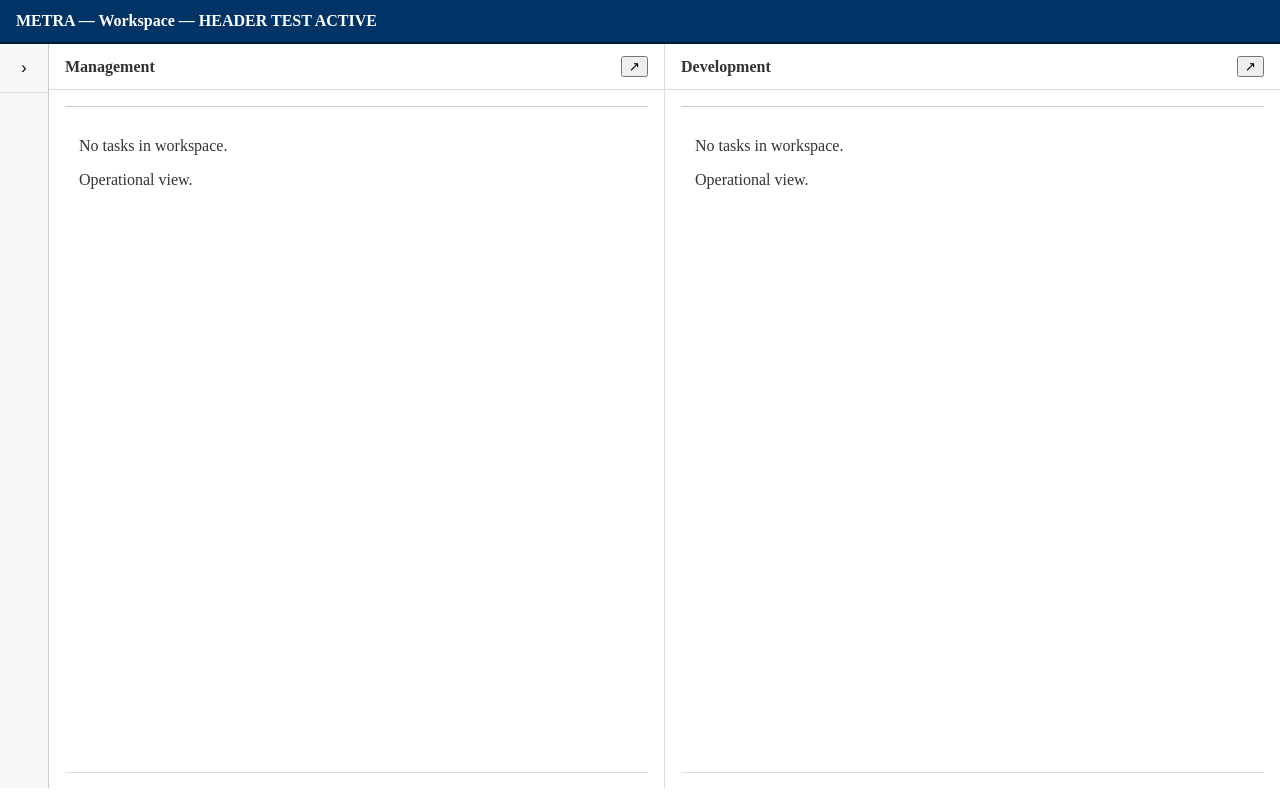
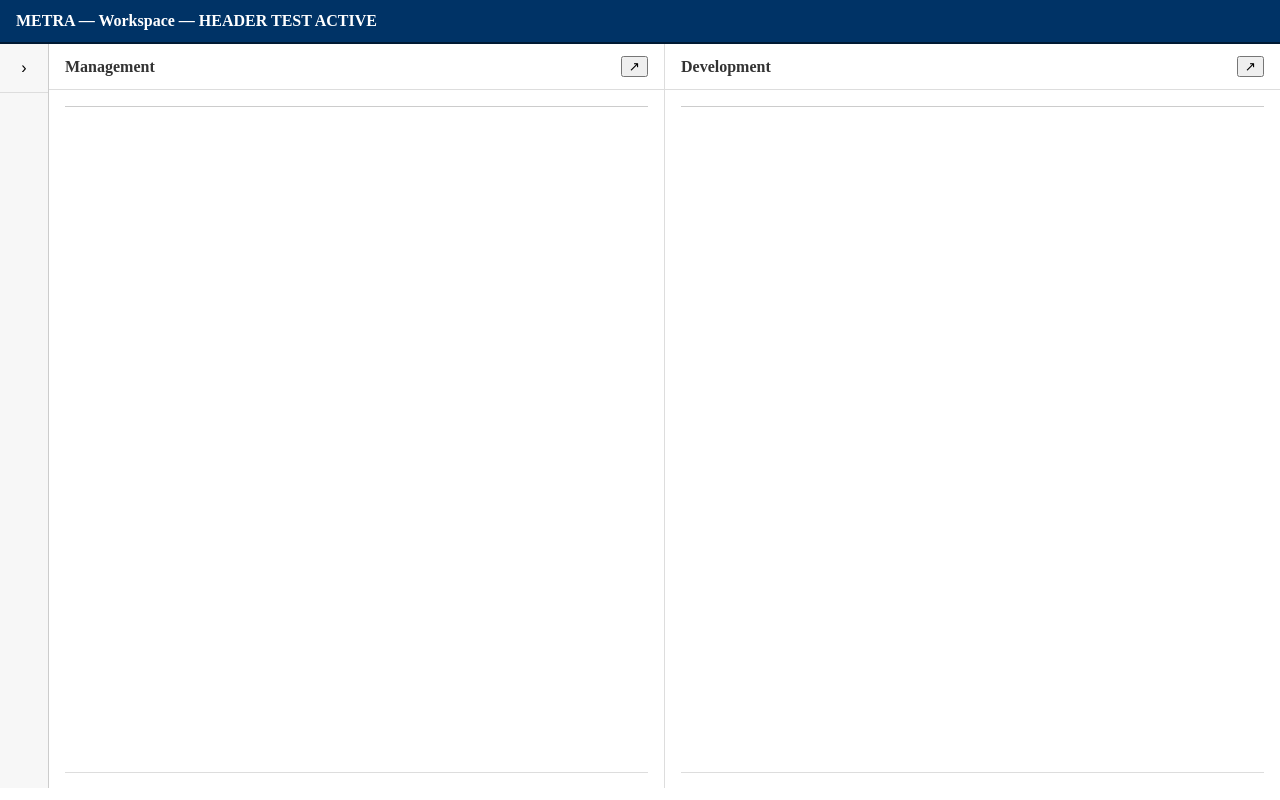
Before and after one commit to johnjkelly1945-ops/project-tracker-vite-pwa-v15, a React (Vite) app: page / in a window 1280 px wide. Built offline with nearby package versions, Linux system fonts and the light colour scheme.

Commit message:
Stage 219 — Verify canonical summary–task rendering order

```diff
--- a/src/components/PreProject.jsx
+++ b/src/components/PreProject.jsx
@@ -6,12 +6,12 @@ import PreProjectFooter from "./PreProjectFooter";
 /*
 =====================================================================
 METRA — PreProject.jsx
-Stage 217 — Canonical Creation Surface Restored
+Stage 219 — Summary-Grouped Task Rendering (Visibility Only)
 ---------------------------------------------------------------------
-• No inline task creation
-• Footer owns Create Task entry
-• Visibility-only summaries
-• No authority introduced
+• Summaries render chronologically
+• Tasks associated with summaries render beneath them
+• Orphan tasks remain rendered chronologically as before
+• Visibility only — no interaction, no authority
 =====================================================================
 */
 
@@ -43,11 +43,10 @@ export default function PreProject({
         }}
       >
         {/* ================= SUMMARIES (VISIBILITY ONLY) ================= */}
-        {summaries.length > 0 && (
-          <div style={{ marginBottom: "16px" }}>
-            {summaries.map((summary) => (
+        {summaries.length > 0 &&
+          summaries.map((summary) => (
+            <div key={summary.id} style={{ marginBottom: "16px" }}>
               <div
-                key={summary.id}
                 style={{
                   padding: "6px 8px",
                   marginBottom: "6px",
@@ -58,25 +57,29 @@ export default function PreProject({
               >
                 {summary.title || "Untitled summary"}
               </div>
-            ))}
-          </div>
-        )}
 
-        {/* ================= TASKS ================= */}
-        {tasks.length === 0 ? (
-          <>
-            <p>No tasks in workspace.</p>
-            <p>Operational view.</p>
-          </>
-        ) : (
-          tasks.map((task) => (
+              {tasks
+                .filter((t) => t.summaryId === summary.id)
+                .map((task) => (
+                  <CanonicalTaskRow
+                    key={task.id}
+                    task={task}
+                    onOpenTask={onOpenTask}
+                  />
+                ))}
+            </div>
+          ))}
+
+        {/* ================= ORPHAN TASKS (UNCHANGED) ================= */}
+        {tasks
+          .filter((t) => !t.summaryId)
+          .map((task) => (
             <CanonicalTaskRow
               key={task.id}
               task={task}
               onOpenTask={onOpenTask}
             />
-          ))
-        )}
+          ))}
       </div>
 
       {/* ================= FOOTER (CANONICAL) ================= */}
```
